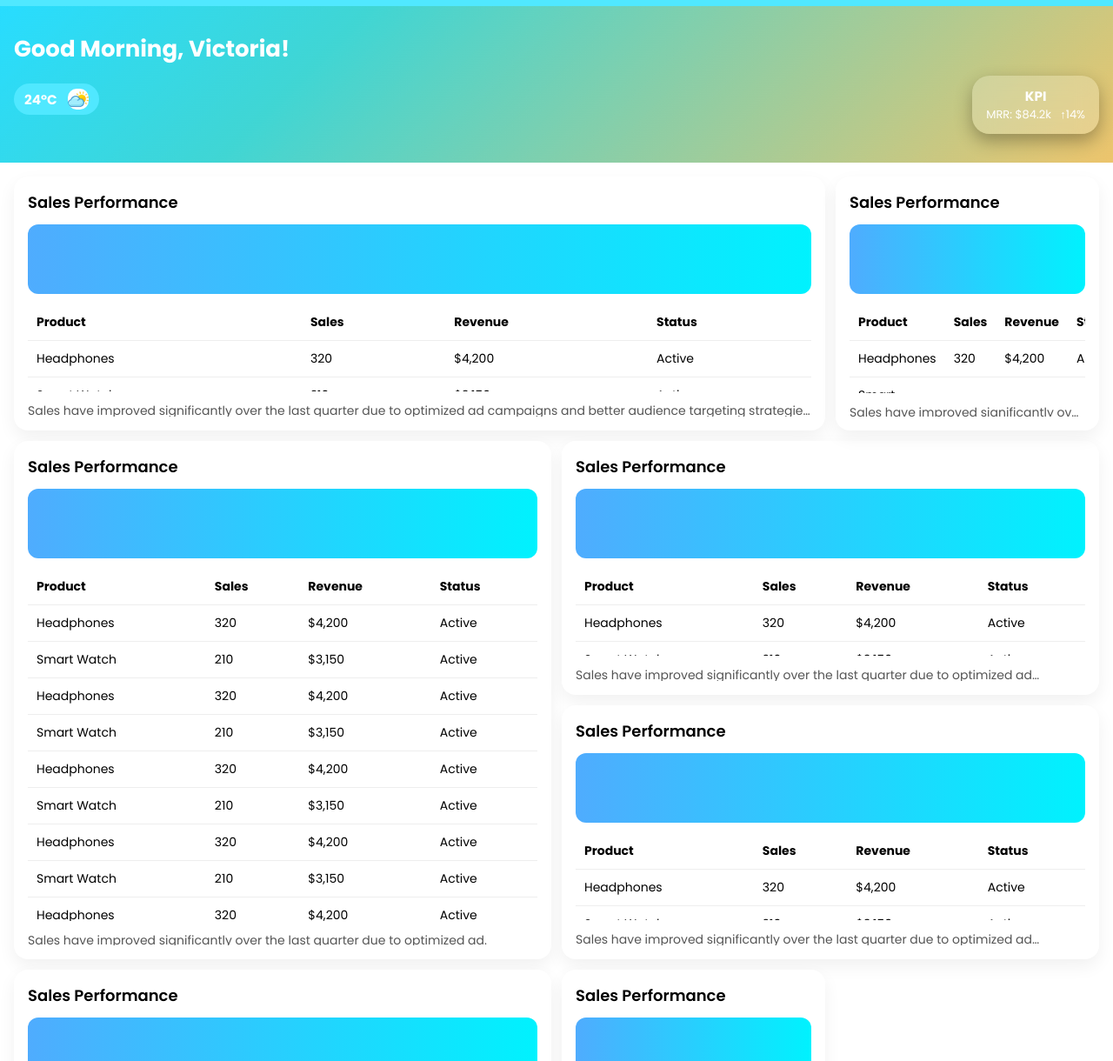
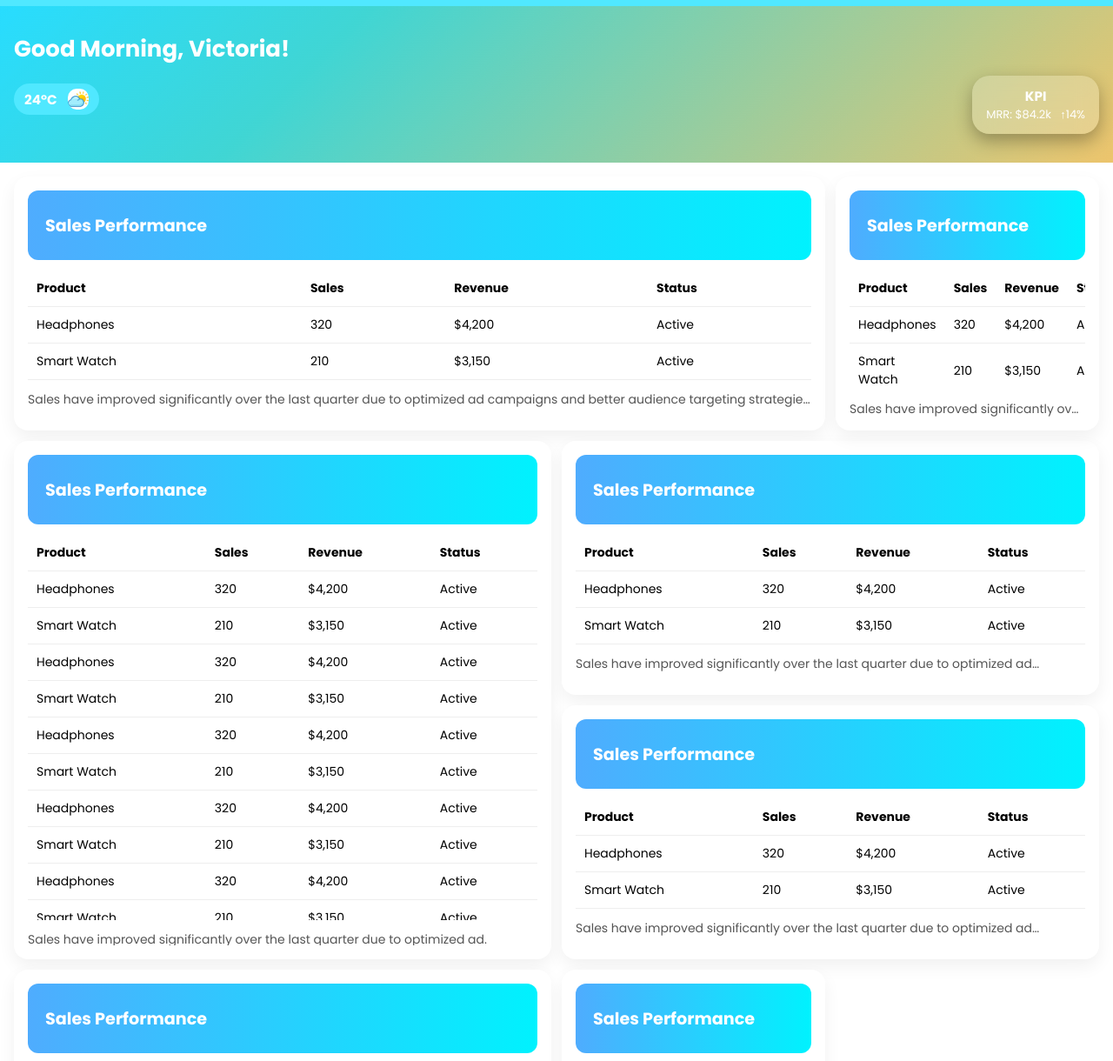
Before and after one commit to MuhammadAsimKundi/Modern-SaaS-Dashboard, a plain HTML site: page index.html in a window 1280 px wide. Shown: the part 57-1277 px from the top of the page at 87% size. Drawn offline with Linux system fonts and the light colour scheme.

Commit message:
updated the saas dashbaord

```diff
--- a/css/style.css
+++ b/css/style.css
@@ -180,8 +180,10 @@ font-size: 1.3rem;
 }
 
 .card-title {
-    font-size:18px;
-    font-weight: 600;
+    font-size: 1.2rem;
+    font-weight: 800;
+    color: #fff;
+    padding: 0px 20px;
 }
 
 .chart {
@@ -189,6 +191,8 @@ font-size: 1.3rem;
     min-height: 80px;
     border-radius: 12px;
     background: linear-gradient(to right, #4facfe, #00f2fe);
+    display: flex;
+    align-items: center;
 }
 
 .table-wrapper {
--- a/index.html
+++ b/index.html
@@ -69,10 +69,8 @@
         <!-- first card -->
         <div class="card first-card">
 
-            <h3 class="card-title">Sales Performance</h3>
-
             <!-- Fake Chart -->
-            <div class="chart"></div>
+            <div class="chart"><h3 class="card-title">Sales Performance</h3></div>
 
             <!-- Scrollable Table -->
             <div class="table-wrapper">
@@ -113,10 +111,8 @@
         <!-- second card -->
         <div class="card second-card">
 
-            <h3 class="card-title">Sales Performance</h3>
-
             <!-- Fake Chart -->
-            <div class="chart"></div>
+            <div class="chart"><h3 class="card-title">Sales Performance</h3></div>
 
             <!-- Scrollable Table -->
             <div class="table-wrapper">
@@ -216,10 +212,8 @@
         <!-- third card -->
         <div class="card third-card" >
 
-            <h3 class="card-title">Sales Performance</h3>
-
             <!-- Fake Chart -->
-            <div class="chart"></div>
+            <div class="chart"><h3 class="card-title">Sales Performance</h3></div>
 
             <!-- Scrollable Table -->
             <div class="table-wrapper">
@@ -260,10 +254,8 @@
         <!-- Fourth Card -->
         <div class="card fourth-card">
 
-            <h3 class="card-title">Sales Performance</h3>
-
             <!-- Fake Chart -->
-            <div class="chart"></div>
+            <div class="chart"><h3 class="card-title">Sales Performance</h3></div>
 
             <!-- Scrollable Table -->
             <div class="table-wrapper">
@@ -304,10 +296,8 @@
         <!-- fifth card -->
         <div class="card fifth-card">
 
-            <h3 class="card-title">Sales Performance</h3>
-
             <!-- Fake Chart -->
-            <div class="chart"></div>
+            <div class="chart"><h3 class="card-title">Sales Performance</h3></div>
 
             <!-- Scrollable Table -->
             <div class="table-wrapper">
@@ -348,10 +338,8 @@
         <!-- sixth card -->
         <div class="card sixth-card">
 
-            <h3 class="card-title">Sales Performance</h3>
-
             <!-- Fake Chart -->
-            <div class="chart"></div>
+            <div class="chart"><h3 class="card-title">Sales Performance</h3></div>
 
             <!-- Scrollable Table -->
             <div class="table-wrapper">
@@ -392,10 +380,8 @@
         <!-- seventh card -->
         <div class="card seventh-card">
 
-            <h3 class="card-title">Sales Performance</h3>
-
             <!-- Fake Chart -->
-            <div class="chart"></div>
+            <div class="chart"><h3 class="card-title">Sales Performance</h3></div>
 
             <!-- Scrollable Table -->
             <div class="table-wrapper">
```
